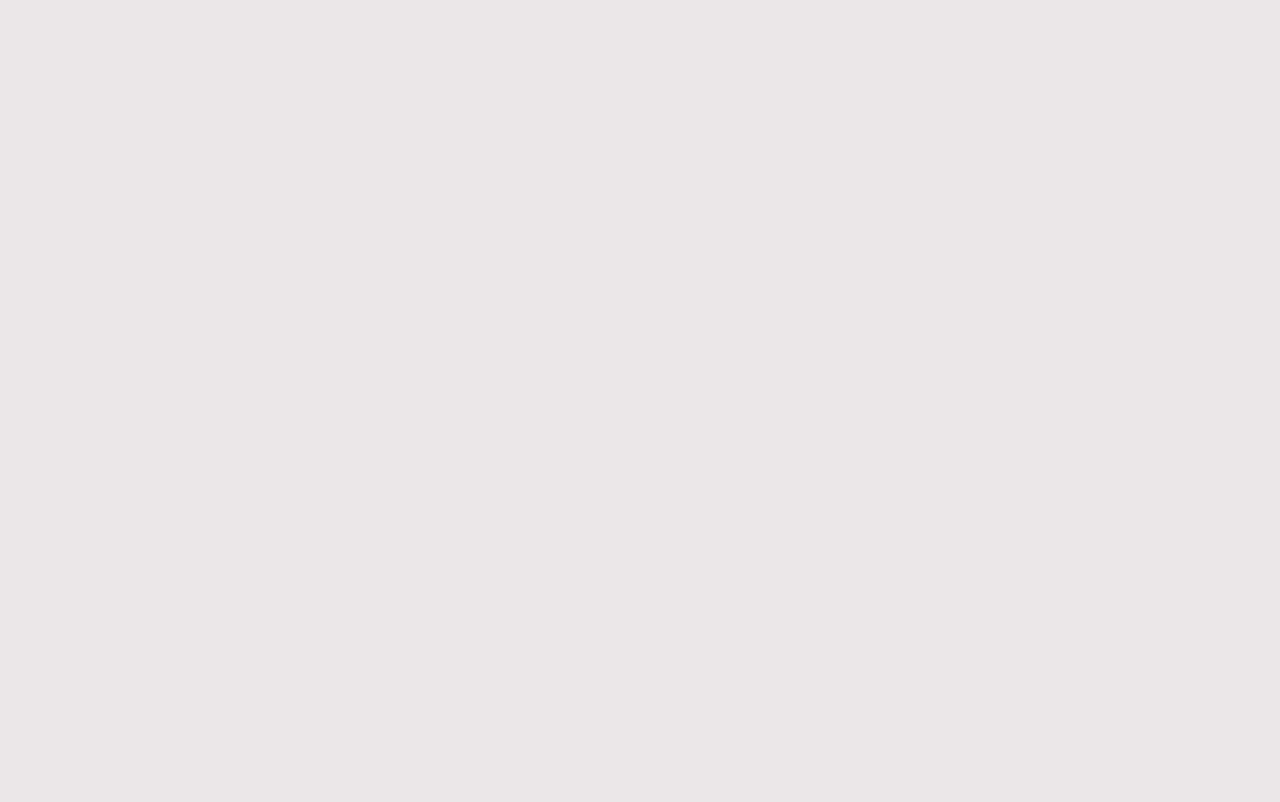
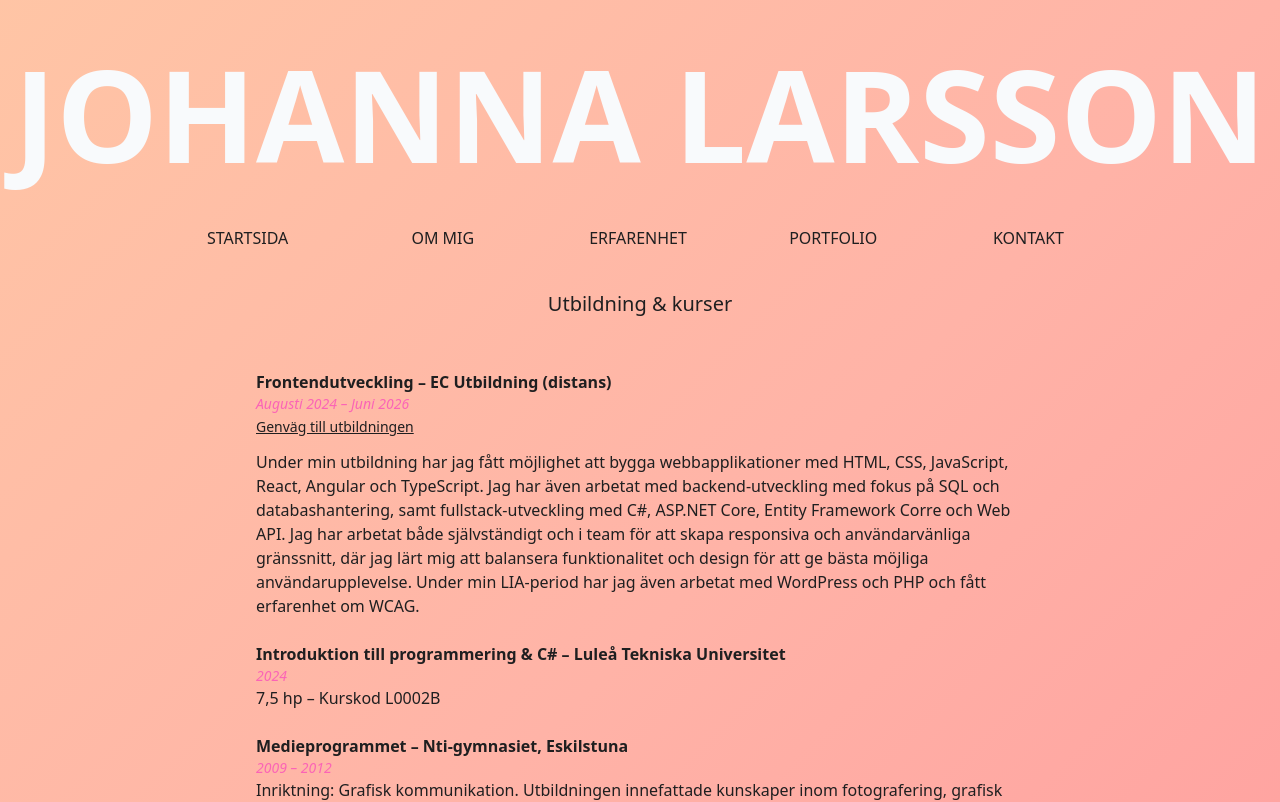
Before and after one commit to johannaskl/MyJourney, a React (Vite) app: page /MyJourney/utbildning in a window 1280 px wide. Before the commit this address had no page. Shown: the top 802 px of the page. Built offline with nearby package versions, Linux system fonts and the light colour scheme.

Commit message:
Update/change background,  home img, header, text content, route path

```diff
--- a/index.html
+++ b/index.html
@@ -1,5 +1,5 @@
 <!doctype html>
-<html lang="en">
+<html lang="sv">
   <head>
     <meta charset="UTF-8" />
     <link rel="icon" type="image/png" href="/JL.png" />
--- a/src/App.css
+++ b/src/App.css
@@ -1,6 +1,34 @@
 
 html {
-    background: #ebe6e6;
+    /* background: #f3eeee78; */
     margin: 10px;
-    color: #2d3748;
+    color: #1f1f20;
 }
+
+body {
+  min-height: 100vh;
+  background: linear-gradient(
+    -45deg,
+    #ff7d91,
+    #ffb3a7,
+    #ffdca3,
+    #ffc7a0
+  );
+
+  background-size: 400% 400%;
+  animation: gradientFlow 20s ease infinite;
+}
+
+@keyframes gradientFlow {
+  0% {
+    background-position: 0% 50%;
+  }
+
+  50% {
+    background-position: 100% 50%;
+  }
+
+  100% {
+    background-position: 0% 50%;
+  }
+}
--- a/src/App.jsx
+++ b/src/App.jsx
@@ -18,12 +18,12 @@ function App() {
 
         <Route element={<ProfileLayout />}>
           <Route index element={<Home />} />
-          <Route path="/about" element={<About />} />
-          <Route path="/contact" element={<Contact />} />
+          <Route path="/om-mig" element={<About />} />
+          <Route path="/kontakt" element={<Contact />} />
         </Route>
 
-        <Route path="/education" element={<Education />} />
-        <Route path="/experience" element={<Experience />} />
+        <Route path="/utbildning" element={<Education />} />
+        <Route path="/yrkesbakgrund" element={<Experience />} />
         <Route path="/portfolio" element={<Portfolio />} />
       </Route>
     </Routes>
--- a/src/components/Layout/Layout.jsx
+++ b/src/components/Layout/Layout.jsx
@@ -1,47 +1,51 @@
 import { Link, Outlet, useLocation } from "react-router-dom";
 
 const Layout = () => {
+
   const location = useLocation();
 
   const isActive = (path) => location.pathname === path;
 
   return (
     <>
-      <header className="text-center mt-10">
+      <header className="text-center">
         <Link to="/">
-          <h1 className="text-5xl sm:text-6xl md:text-7xl font-semibold mb-10">Johanna Larsson</h1>
-          <hr className="md:max-w-5xl mx-auto my-5" />
+          <h1 className="text-7xl sm:text-8xl md:text-9xl font-bold my-10 text-slate-50">JOHANNA LARSSON</h1>
         </Link>
 
         {/* Navigering */}
-        <div className="mx-auto px-4 sm:px-6 md:max-w-5xl w-full">
-          <ul className="bg-stone-400/40 mt-3 flex flex-col sm:flex-row shadow-md rounded-lg">
-            <li className={`mr-1 p-2 rounded-md sm:w-48 ${isActive("/") ? "bg-stone-700/50 text-slate-100" : "text-neutral-800 hover:bg-stone-700 hover:text-slate-100"}`}>
+        <nav className="mx-auto px-4 sm:px-6 md:max-w-5xl w-full mt-4">
+          <ul className="mt-3 flex flex-col sm:flex-row">
+            <li className={`mr-1 p-2 rounded-full sm:w-48 ${isActive("/") ? "bg-slate-50" : " hover:bg-slate-50/50"}`}>
               <Link to="/">STARTSIDA</Link>
             </li>
-            <li className={`mr-1 p-2 rounded-md sm:w-48 ${isActive("/about") ? "bg-stone-700/50 text-slate-100" : "text-neutral-800 hover:bg-stone-700 hover:text-slate-100"}`}>
-              <Link to="/about">OM MIG</Link>
+
+            <li className={`mr-1 p-2 rounded-full sm:w-48 ${isActive("/om-mig") ? "bg-slate-50" : " hover:bg-slate-50/50"}`}>
+              <Link to="/om-mig">OM MIG</Link>
             </li>
+
             {/* Dropdown för erfarenhet */}
-            <li className="relative group mr-1 p-2 rounded-md sm:w-48 hover:bg-stone-700 hover:text-slate-100">
+            <li className="relative group mr-1 p-2 rounded-full sm:w-48 hover:bg-slate-50">
               <Link to="#">ERFARENHET</Link>
-              <ul className="absolute hidden group-hover:block bg-stone-400 mt-1 shadow-lg rounded-lg">
-                <li className={`p-2 rounded-md sm:w-48 ${isActive("/education") ? "bg-stone-700/50 text-slate-100" : "text-neutral-800 hover:bg-stone-700 hover:text-slate-100"}`}>
-                  <Link to="/education">UTBILDNING</Link>
+              <ul className="absolute hidden group-hover:block bg-stone-200 mt-1 shadow-lg rounded-lg">
+                <li className={`p-2 rounded-full sm:w-48 ${isActive("/utbildning") ? "bg-slate-50" : " hover:bg-slate-50/50"}`}>
+                  <Link to="/utbildning">UTBILDNING</Link>
                 </li>
-                <li className={`p-2 rounded-md sm:w-48 ${isActive("/experience") ? "bg-stone-700/50 text-slate-100" : "text-neutral-800 hover:bg-stone-700 hover:text-slate-100"}`}>
-                  <Link to="/experience">YRKESBAKGRUND</Link>
+                <li className={`p-2 rounded-full sm:w-48 ${isActive("/yrkesbakgrund") ? "bg-slate-50" : " hover:bg-slate-50/50"}`}>
+                  <Link to="/yrkesbakgrund">YRKESBAKGRUND</Link>
                 </li>
               </ul>
             </li>
-            <li className={`mr-1 p-2 rounded-md sm:w-48 ${isActive("/portfolio") ? "bg-stone-700/50 text-slate-100" : "text-neutral-800 hover:bg-stone-700 hover:text-slate-100"}`}>
+
+            <li className={`mr-1 p-2 rounded-full sm:w-48 ${isActive("/portfolio") ? "bg-slate-50" : " hover:bg-slate-50/50"}`}>
               <Link to="/portfolio">PORTFOLIO</Link>
             </li>
-            <li className={`mr-1 p-2 rounded-md sm:w-48 ${isActive("/contact") ? "bg-stone-700/50 text-slate-100" : "text-neutral-800 hover:bg-stone-700 hover:text-slate-100"}`}>
-              <Link to="/contact">KONTAKT</Link>
+
+            <li className={`mr-1 p-2 rounded-full sm:w-48 ${isActive("/kontakt") ? "bg-slate-50" : " hover:bg-slate-50/50"}`}>
+              <Link to="/kontakt">KONTAKT</Link>
             </li>
           </ul>
-        </div>
+        </nav>
       </header>
 
       <main>
@@ -49,7 +53,7 @@ const Layout = () => {
       </main>
 
       <footer>
-        <p className="flex justify-center font-thin mt-12 text-pink-400">
+        <p className="flex justify-center font-thin mt-20 text-slate-50/50">
           <Link to="/">&copy; Johanna Larsson </Link>
         </p>
       </footer>
--- a/src/pages/Education/Education.jsx
+++ b/src/pages/Education/Education.jsx
@@ -13,23 +13,15 @@ function Education() {
         <section className="text-base max-w-3xl mx-auto text-left space-y-3">
           <div>
             <h3 className="font-semibold">Frontendutveckling – EC Utbildning (distans)</h3>
-            <p className="italic text-sm text-pink-400">2024 – pågående</p>
+            <p className="italic text-sm text-pink-400">Augusti 2024 – Juni 2026</p>
             <a href="https://ecutbildning.se/utbildningar/frontendutvecklare/" target="_blank" rel="noopener noreferrer" className="text-sm underline hover:text-pink-400">
               Genväg till utbildningen
             </a>
           </div>
 
           <p>
-            Under min utbildning har jag fått möjlighet att bygga webbapplikationer med HTML, CSS, JavaScript, React, Angular och TypeScript. Jag har även arbetat med backend-utveckling med fokus på SQL och databashantering, samt fullstack-utveckling med C#, ASP.NET Core, Entity Framework Corre och Web API. Jag har arbetat både självständigt och i team för att skapa responsiva och användarvänliga gränssnitt, där jag lärt mig att balansera funktionalitet och design för att ge bästa möjliga användarupplevelse. Under min LIA-period har jag även arbetat med WordPress och PHP.
+            Under min utbildning har jag fått möjlighet att bygga webbapplikationer med HTML, CSS, JavaScript, React, Angular och TypeScript. Jag har även arbetat med backend-utveckling med fokus på SQL och databashantering, samt fullstack-utveckling med C#, ASP.NET Core, Entity Framework Corre och Web API. Jag har arbetat både självständigt och i team för att skapa responsiva och användarvänliga gränssnitt, där jag lärt mig att balansera funktionalitet och design för att ge bästa möjliga användarupplevelse. Under min LIA-period har jag även arbetat med WordPress och PHP och fått erfarenhet om WCAG.
           </p>
-
-          <div>
-            <h4 className="font-semibold mt-6">Kommande kurser</h4>
-            <ul className="list-disc list-inside pl-4">
-              <li>LIA (Lärande i arbete) - pågående, Columbird</li>
-              <li>Examensarbete</li>
-            </ul>
-          </div>
 
           <div>
             <h3 className="font-semibold mt-6">Introduktion till programmering & C# – Luleå Tekniska Universitet</h3>
--- a/src/pages/Home/Home.jsx
+++ b/src/pages/Home/Home.jsx
@@ -1,5 +1,5 @@
 import { useEffect } from "react";
-import profileImg from '/images/837111666.jpg'
+import profileImg from '/images/13_40_29_2.png'
 
 function Home() {
   useEffect(() => {
@@ -10,7 +10,7 @@ function Home() {
     <>
       <img src={profileImg} alt="Min profilbild" className="rounded-full w-96 h-96 object-cover mb-9 md:mb-0" />
       <section className="max-w-md w-full">
-        <h2 className="text-2xl font-medium mb-6 ">Student | Blivande Frontendutvecklare</h2>
+        <h2 className="text-2xl font-medium mb-6 ">Frontendutvecklare</h2>
       </section>
     </>
   );
```
Also changed, not shown: public/images/13_40_29_2.png (added).
